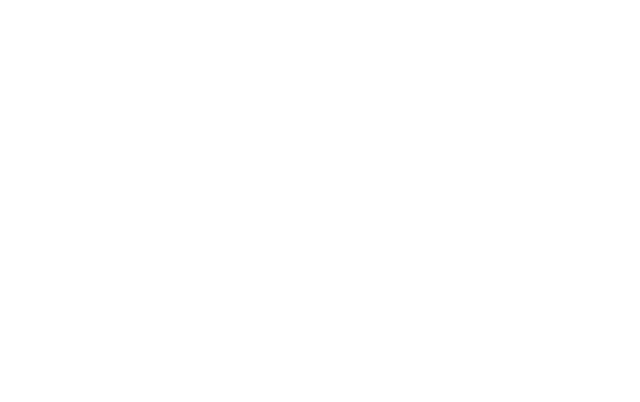
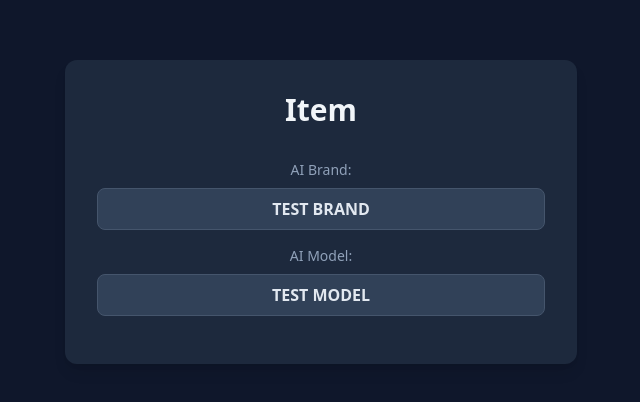
Before and after one commit to Arnauw/crud-node-react-mysql-vite-2, a React (Vite) app in the folder frontend/: page /read/1 in a window 1280 px wide. Before the commit this address had no page. Shown: the part 188-590 px from the top of the page, without its empty margins (319-959 px from the left). Built offline with nearby package versions, Linux system fonts and the light colour scheme.

Commit message:
crud finished

```diff
--- a/frontend/src/App.jsx
+++ b/frontend/src/App.jsx
@@ -2,6 +2,7 @@ import {Route, Routes} from "react-router-dom";
 import {AIcrud} from "./components/AIcrud.jsx";
 import {Create} from "./components/aicrud/Create.jsx";
 import {Update} from "./components/aicrud/Update.jsx";
+import {Read} from "./components/aicrud/Read.jsx";
 
 export const App = () => {
 
@@ -12,6 +13,7 @@ export const App = () => {
                         <Route path="/" element={<AIcrud/>}/>
                         <Route path="/create" element={<Create/>}/>
                         <Route path="/update/:id" element={<Update/>}/>
+                        <Route path="/read/:id" element={<Read/>}/>
                     </Routes>
             </div>
         </>
--- a/frontend/src/components/AIcrud.jsx
+++ b/frontend/src/components/AIcrud.jsx
@@ -1,4 +1,4 @@
-import {Read} from "./aicrud/Read.jsx";
+import {Index} from "./aicrud/Index.jsx";
 import {Link} from "react-router-dom";
 
 export const AIcrud = () => {
@@ -9,13 +9,13 @@ export const AIcrud = () => {
                 <div className={"w-full max-w-4xl rounded-lg shadow-lg"}>
                     <div className={"flex justify-center"}>
                         <Link
-                            className={"bg-gray-400 hover:bg-gray-600 text-white font-bold py-2 px-4 rounded transition-colors"}
+                            className={"bg-gray-700 hover:bg-gray-600 text-white font-bold py-2 px-4 rounded transition-colors"}
                             to={"/create"}>
                             Add
                         </Link>
                     </div>
                     <div className={"read-container rounded-lg overflow-hidden"}>
-                        <Read></Read>
+                        <Index></Index>
                     </div>
                 </div>
             </div>
--- /dev/null
+++ b/frontend/src/components/aicrud/Index.jsx
@@ -0,0 +1,99 @@
+import {useEffect, useState} from "react";
+import axios from "axios";
+import {Link} from "react-router-dom";
+
+export const Index = () => {
+
+    const [ais, setAis] = useState([]);
+
+    useEffect(() => {
+        const fetchData = async () => {
+            try {
+                const res = await axios.get("http://localhost:8081/");
+                setAis(res.data);
+                console.log(res.data);
+            } catch (err) {
+                console.err("Error fetching data:", err);
+            }
+        }
+        fetchData();
+    }, [])
+
+    const handleDelete = async (id) => {
+        const isConfirmed = window.confirm("Are you sure you want to delete this item?");
+        if (isConfirmed) {
+            try {
+                const res = await axios.delete(`http://localhost:8081/delete/${id}`);
+                console.log("Deleting item:", res.data);
+                window.location.reload();
+            } catch (err) {
+                console.log("Error deleting item:", err);
+            }
+        }
+    }
+
+    return (
+        <>
+            <div className="h-fit bg-slate-900 text-slate-200 flex justify-center p-4 m-4">
+
+                <div className="w-full max-w-4xl h-fit bg-slate-800 rounded-xl shadow-lg py-6">
+
+                    <h1 className="text-2xl font-bold text-center mb-6">AIs</h1>
+
+                    <div className="overflow-x-auto rounded-lg">
+                        <table className="w-full text-left text-sm">
+
+                            <thead className="bg-slate-700 text-slate-300 uppercase tracking-wider">
+                            <tr className={"text-center"}>
+                                <th className="px-4 py-3 font-semibold">Brand</th>
+                                <th className="px-4 py-3 font-semibold">Model</th>
+                                <th className="px-4 py-3 font-semibold">Actions</th>
+                            </tr>
+                            </thead>
+
+                            <tbody className="divide-y divide-slate-700">
+                            {ais.map((ai, index) => (
+                                <tr key={index}
+                                    className="odd:bg-slate-800/50 even:bg-slate-700/50 hover:bg-slate-900/50 transition-colors text-center">
+                                    <td className="px-4 py-3 font-medium">
+                                        <Link
+                                            to={`/read/${ai.id}`}
+                                            state={{aiData: ai}}
+                                        >
+                                            {ai.brand}
+                                        </Link>
+                                    </td>
+                                    <td className="px-4 py-3">
+                                        {/*<Link*/}
+                                        {/*    to={`/read/${ai.id}`}*/}
+                                        {/*    state={{aiData: ai}}*/}
+                                        {/*>*/}
+                                            {ai.model}
+                                        {/*</Link>*/}
+                                    </td>
+                                    <td className="px-4 py-3">
+                                        <div className="flex items-center justify-center gap-3">
+                                            <Link
+                                                to={`/update/${ai.id}`}
+                                                state={{aiData: ai}}
+                                                className="bg-indigo-600 hover:bg-indigo-500 text-white font-bold py-1 px-3 rounded-md text-xs transition-colors">
+                                                Edit
+                                            </Link>
+                                            <button
+                                                className="bg-red-600 hover:bg-red-500 text-white font-bold py-1 px-3 rounded-md text-xs transition-colors"
+                                                onClick={() => handleDelete(ai.id)}
+                                            >
+                                                Delete
+                                            </button>
+                                        </div>
+                                    </td>
+                                </tr>
+                            ))}
+                            </tbody>
+                        </table>
+                    </div>
+                </div>
+            </div>
+        </>
+    )
+}
--- a/frontend/src/components/aicrud/Read.jsx
+++ b/frontend/src/components/aicrud/Read.jsx
@@ -1,66 +1,40 @@
-import {useEffect, useState} from "react";
-import axios from "axios";
-import {Link} from "react-router-dom";
-
 export const Read = () => {
-
-    const [ais, setAis] = useState([]);
-
-    useEffect(() => {
-        const fetchData = async () => {
-            try {
-                const res = await axios.get("http://localhost:8081/");
-                setAis(res.data);
-                console.log(res.data);
-            } catch (err) {
-                console.err("Error fetching data:", err);
-            }
-        }
-        fetchData();
-    }, [])
-
     return (
         <>
-            <div className="h-fit bg-slate-900 text-slate-200 flex justify-center p-4 m-4">
+            <div
+                className="min-w-screen min-h-screen  bg-slate-900 text-slate-200 flex items-center justify-center p-4">
 
-                <div className="w-full max-w-4xl h-fit bg-slate-800 rounded-xl shadow-lg py-6">
+                <div className="w-full max-w-lg bg-slate-800 rounded-xl shadow-lg p-8">
 
-                    <h1 className="text-2xl font-bold text-center mb-6">AIs</h1>
+                    <h1 className="text-3xl font-bold text-center text-slate-100 mb-8">Item</h1>
 
-                    <div className="overflow-x-auto rounded-lg">
-                        <table className="w-full text-left text-sm">
+                    <div className="text-center my-4 font-bold text-slate-400">
+                        <div className="block text-sm font-medium text-slate-400 mb-2">
+                            AI Brand:
+                        </div>
 
-                            <thead className="bg-slate-700 text-slate-300 uppercase tracking-wider">
-                            <tr className={"text-center"}>
-                                <th className="px-4 py-3 font-semibold">Brand</th>
-                                <th className="px-4 py-3 font-semibold">Model</th>
-                                <th className="px-4 py-3 font-semibold">Actions</th>
-                            </tr>
-                            </thead>
+                        <div
+                            className="w-full px-4 py-2 bg-slate-700 border border-slate-600 rounded-lg
+                            text-slate-200 placeholder:text-slate-500 focus:outline-none focus:ring-2
+                            focus:ring-indigo-500 focus:border-indigo-500 transition">
+                            TEST BRAND
+                        </div>
+                    </div>
 
-                            <tbody className="divide-y divide-slate-700">
-                            {ais.map((ai, index) => (
-                                <tr key={index} className="hover:bg-slate-700/50 transition-colors text-center">
-                                    <td className="px-4 py-3 font-medium">{ai.brand}</td>
-                                    <td className="px-4 py-3">{ai.model}</td>
-                                    <td className="px-4 py-3">
-                                        <div className="flex items-center justify-center gap-3">
-                                            <Link
-                                                to={`/update/${ai.id}`}
-                                                state={{aiData: ai}}
-                                                className="bg-indigo-600 hover:bg-indigo-500 text-white font-bold py-1 px-3 rounded-md text-xs transition-colors">
-                                                Edit
-                                            </Link>
-                                            <button className="bg-red-600 hover:bg-red-500 text-white font-bold py-1 px-3 rounded-md text-xs transition-colors">
-                                                Delete
-                                            </button>
-                                        </div>
-                                    </td>
-                                </tr>
-                            ))}
-                            </tbody>
-                        </table>
+                    <div className="text-center my-4 font-bold text-slate-400">
+                        <div className="block text-sm font-medium text-slate-400 mb-2">
+                            AI Model:
+                        </div>
+
+                        <div
+                            className="w-full px-4 py-2 bg-slate-700 border border-slate-600 rounded-lg
+                            text-slate-200 placeholder:text-slate-500 focus:outline-none focus:ring-2
+                            focus:ring-indigo-500 focus:border-indigo-500 transition"
+                        >
+                        TEST MODEL
+                        </div>
                     </div>
+
                 </div>
             </div>
         </>
```
Also changed, not shown: frontend/src/components/aicrud/Create.jsx (+7 -4 lines), frontend/src/components/aicrud/Update.jsx (+7 -5 lines), 1 other file (tests, documents, lock files or other folders).
